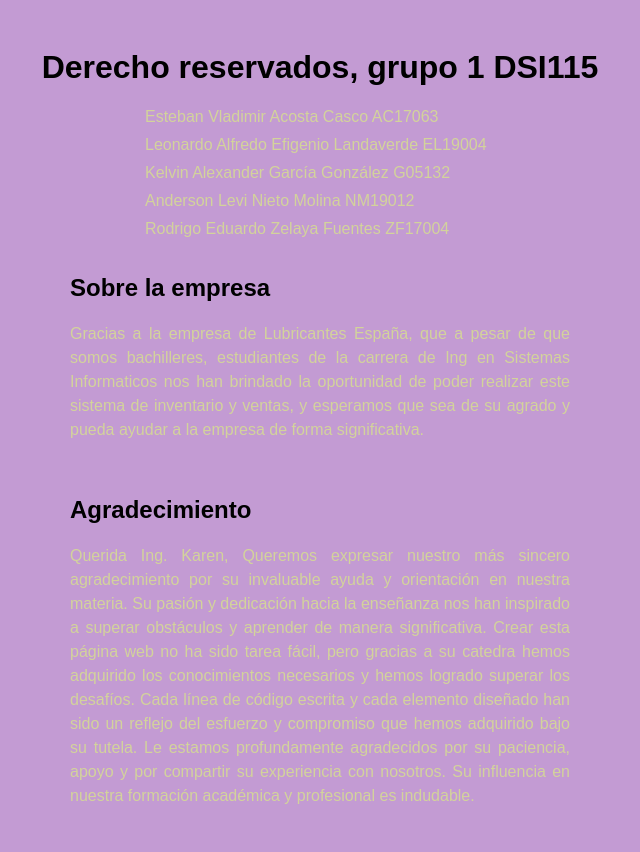
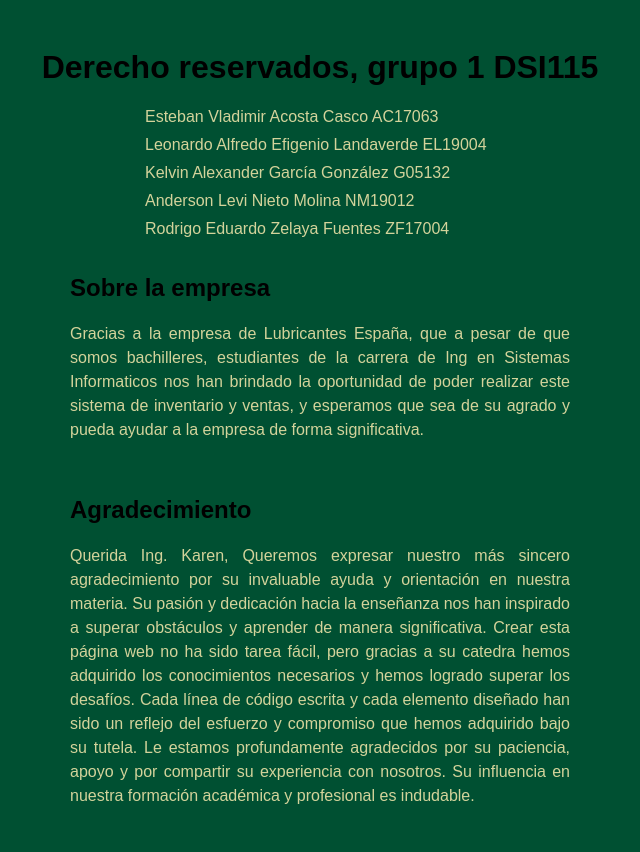
Before and after one commit to leryunard/SIGEIN, a PHP site: page /tcpdf/nosotros/nosotros.php in a window 1280 px wide. Shown: the whole page, without its empty margins (320-960 px from the left). Run offline with PHP 8.4, Linux system fonts and the light colour scheme.

Commit message:
modificación de footer

```diff
--- a/layout/parte2.php
+++ b/layout/parte2.php
@@ -1,7 +1,7 @@
 
   <!-- Main Footer -->
   <footer class="main-footer">
-    <h1><a href="../nosotros/nosotros.php">Sobre nosotros</a></h1>
+    <h4><center><a href="../nosotros/nosotros.php" target="_blank">Sobre nosotros</a></center></h4>
   </footer>
 </div>
 <!-- ./wrapper -->
--- a/nosotros/nosotros.php
+++ b/nosotros/nosotros.php
@@ -7,7 +7,7 @@
   <style>
     body {
       font-family: Arial, sans-serif;
-      background-color: rgb(195, 155, 211 );
+      background-color: rgb(0, 80, 50 );
       padding: 20px;
     }
 
```
